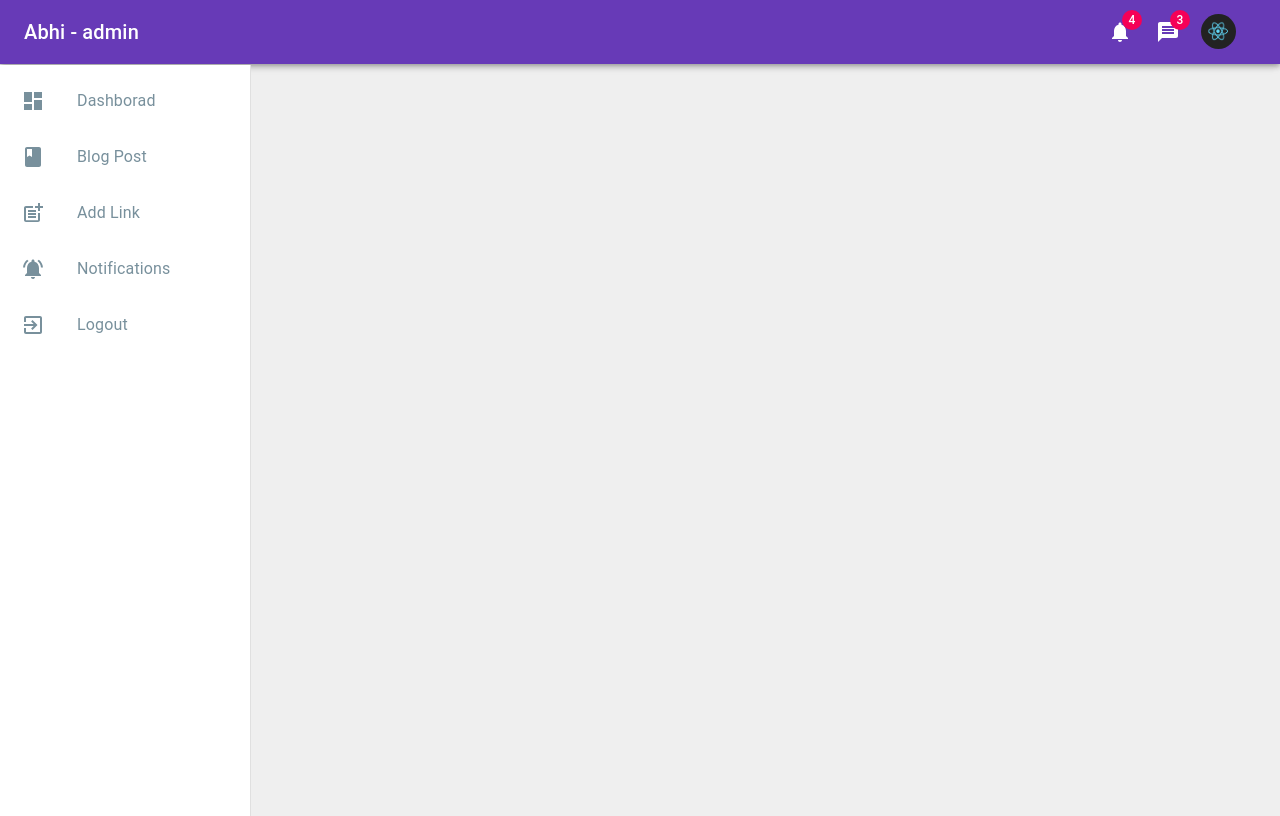
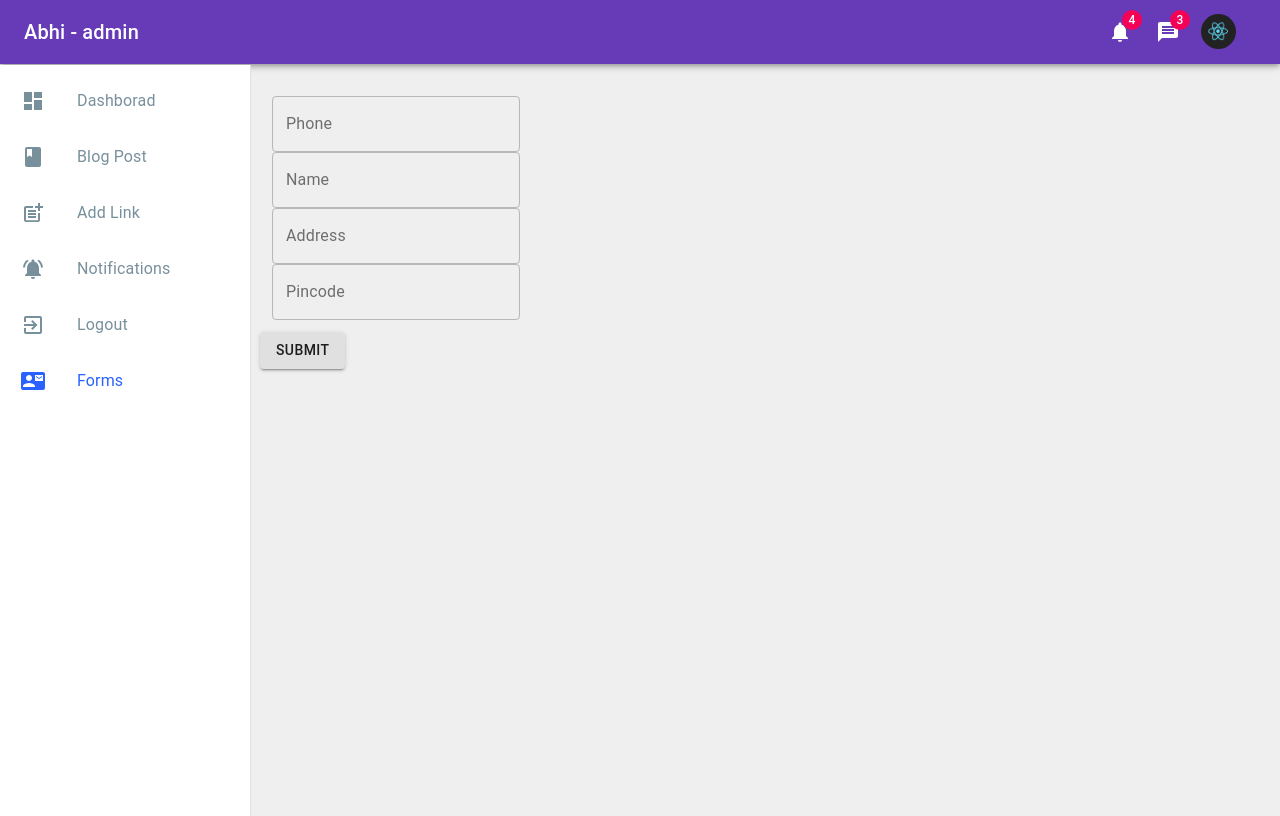
Before and after one commit to Abhimishra2424/MaterialUi-Admin-Dashbord, a React (Create React App) app: page /form in a window 1280 px wide. Built offline with nearby package versions, Linux system fonts and the light colour scheme.

Commit message:
add form

```diff
--- a/src/components/BodyComponent/Blog.jsx
+++ b/src/components/BodyComponent/Blog.jsx
@@ -1,12 +1,53 @@
-import { Box, Grid } from "@material-ui/core";
-import React from "react";
+import React, { useState, useEffect } from "react";
+import {
+  Box,
+  Card,
+  Grid,
+  List,
+  ListItem,
+  ListItemIcon,
+  ListItemText,
+  Typography,
+} from "@material-ui/core";
 import { PageHeader } from "../Common/CommonComponent";
+import { GetPost } from "../../utils/blogRequest";
 
 export default function Blog() {
+  const [posts, setPosts] = useState();
+  const [fetched, setFetched] = useState(false);
+
+  useEffect(() => {
+    if (!fetched) {
+      GetPost({ limit: 25 }).then(({ data: { data } }) => {
+        setPosts(data);
+      });
+      setFetched(true);
+    }
+  }, [fetched]);
+
   return (
-    <Box>
+    <Box mt={2}>
       <PageHeader label="Blog" pageTitle="Blog Posts" />
-      <Grid container></Grid>
+
+      {/* blogs pots */}
+      <Grid container>
+        <Grid item xs={12} sm={4}>
+          <Card>
+            <List>
+              <ListItem>
+                <ListItemIcon>
+                  {/* <Avatar src={item.picture} alt={item.firstName}></Avatar> */}
+                </ListItemIcon>
+                <ListItemText>
+                  <Typography variant="body1" component="h1">
+                    Abhi
+                  </Typography>
+                </ListItemText>
+              </ListItem>
+            </List>
+          </Card>
+        </Grid>
+      </Grid>
     </Box>
   );
 }
--- a/src/components/BodyComponent/Dashboard/Dashboard.jsx
+++ b/src/components/BodyComponent/Dashboard/Dashboard.jsx
@@ -110,7 +110,7 @@ export default function Dashboard() {
   }, [fetched]);
 
   return (
-    <Box>
+    <Box mt={10}>
       <PageHeader label="Dashborad" pageTitle="Blog overview" />
       <Grid container spacing={1}>
         {DisplayData.map((item, i) => (
@@ -151,6 +151,7 @@ export default function Dashboard() {
             </Card>
           </Grid>
         ))}
+
       </Grid>
       <UserOverview />
 
--- /dev/null
+++ b/src/components/BodyComponent/Form.jsx
@@ -0,0 +1,23 @@
+import { Box, Button, Grid, TextField } from "@material-ui/core";
+import React from "react";
+
+export default function Form() {
+  return (
+    <Box mt={10}>
+      <Grid container spacing={3}>
+        <Grid item xs={12} sm={5}>
+          <TextField variant="outlined" name="phone" label="Phone" />
+
+          <TextField variant="outlined" name="phone" label="Name" />
+
+          <TextField variant="outlined" name="phone" label="Address" />
+
+          <TextField variant="outlined" name="phone" label="Pincode" />
+        </Grid>
+        <Grid xs={12} mr={3}>
+          <Button variant="contained">submit</Button>
+        </Grid>
+      </Grid>
+    </Box>
+  );
+}
--- a/src/components/Header/HeaderComponent.jsx
+++ b/src/components/Header/HeaderComponent.jsx
@@ -5,6 +5,7 @@ import SideNav from "./SideNav";
 import Dashboard from "../BodyComponent/Dashboard/Dashboard";
 import Blog from "../BodyComponent/Blog";
 import Link from "../BodyComponent/Link";
+import Form from "../BodyComponent/Form";
 import Notification from "../BodyComponent/Notification";
 import Logout from "../BodyComponent/Logout";
 import { Box } from "@material-ui/core";
@@ -37,6 +38,7 @@ export default function HeaderComponent() {
           <Route exact path="/link" render={() => <Link />} />
           <Route exact path="/notification" render={() => <Notification />} />
           <Route exact path="/logout" render={() => <Logout />} />
+          <Route exact path="/form" render={() => <Form />} />
         </Switch>
       </Box>
     </div>
--- a/src/components/Header/SideNavData.jsx
+++ b/src/components/Header/SideNavData.jsx
@@ -13,6 +13,7 @@ import NotificationsActiveIcon from "@material-ui/icons/NotificationsActive";
 import ExitToAppIcon from "@material-ui/icons/ExitToApp";
 import { NavLink } from "react-router-dom";
 import { useStyles } from "./HeaderStyles";
+import ContactMailIcon from '@material-ui/icons/ContactMail';
 
 export default function SideNavData({ handleDrawerClose }) {
   const classes = useStyles();
@@ -26,6 +27,7 @@ export default function SideNavData({ handleDrawerClose }) {
       icon: <NotificationsActiveIcon />,
     },
     { label: "Logout", link: "/logout", icon: <ExitToAppIcon /> },
+    { label: "Forms", link: "/form", icon: <ContactMailIcon /> },
   ];
   return (
     <List>
```
Also changed, not shown: src/utils/request.js (line endings or trailing spaces).
